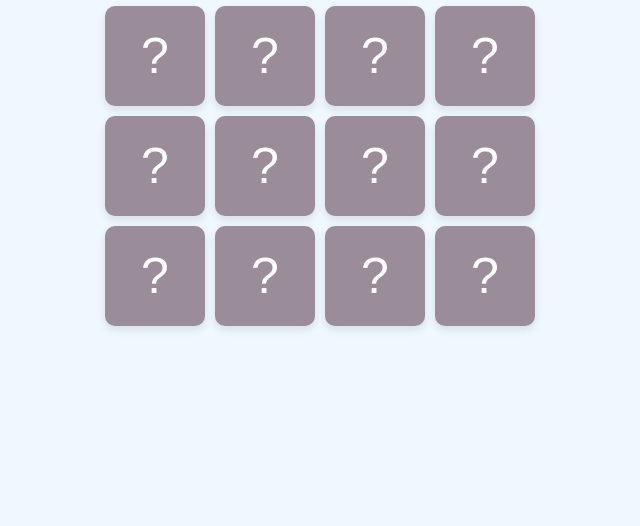
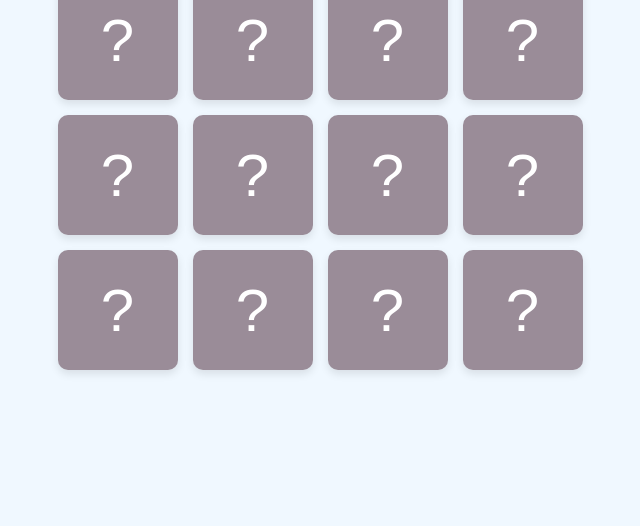
Before and after one commit to professorobama/jogo-da-memoria-sentimentos, a plain HTML site: page index.html in a window 1280 px wide. Shown: the part 274-800 px from the top of the page, without its empty margins (320-960 px from the left). Drawn offline with Linux system fonts and the light colour scheme.

Commit message:
Adiciona Responsividade Mobile ao projeto

```diff
--- a/ccs/style.css
+++ b/css/style.css
@@ -17,15 +17,15 @@ h1 {
 /* Estilos para o tabuleiro do jogo */
 .game-board {
     display: grid; /* Usamos Grid para criar uma grade perfeita */
-    grid-template-columns: repeat(4, 100px); /* 4 colunas de 100px cada */
+    grid-template-columns: repeat(3, 90px); /* MODIFICADO */
     gap: 10px; /* Espaço de 10px entre as cartas */
     perspective: 1000px; /* Efeito de perspectiva 3D para a animação de virar */
 }
 
 /* Estilo base para cada carta */
 .card {
-    width: 100px;
-    height: 100px;
+    width: 90px;
+    height: 90px;
     position: relative; /* Necessário para posicionar a frente e o verso */
     transform-style: preserve-3d; /* Mantém o efeito 3D durante a animação */
     transition: transform 0.6s; /* A animação de virar a carta durará 0.6s */
@@ -47,7 +47,7 @@ h1 {
     display: flex;
     justify-content: center;
     align-items: center;
-    font-size: 24px;
+    font-size: 20px;
     box-shadow: 0 4px 8px rgba(0,0,0,0.1);
 }
 
@@ -55,7 +55,7 @@ h1 {
 .card-back {
     background-color: #9a8c98;
     color: white;
-    font-size: 50px; /* Tamanho do ponto de interrogação */
+    font-size: 40px; /* Tamanho do ponto de interrogação */
 }
 
 /* Frente da carta (o conteúdo, emoji ou palavra) */
@@ -85,3 +85,34 @@ h1 {
 .hidden {
     display: none;
 }
+
+/* Estilos para telas menores (responsivo) */
+/* --- Media Queries para Telas Maiores (Desktop/Tablet) --- */
+@media (min-width: 768px) { /* Aplica esses estilos a partir de 768px de largura */
+    .game-board {
+        grid-template-columns: repeat(4, 120px); /* 4 colunas de 120px para desktop */
+        gap: 15px; /* Mais espaço entre as cartas no desktop */
+    }
+
+    .card {
+        width: 120px; /* Cartas maiores no desktop */
+        height: 120px;
+    }
+
+    .card-face {
+        font-size: 28px; /* Texto/emoji maior no desktop */
+    }
+
+    .card-back {
+        font-size: 60px; /* '?' maior no desktop */
+    }
+
+    h1 {
+        font-size: 2.5em; /* Título um pouco maior em telas grandes */
+    }
+
+    #restart-button {
+        padding: 12px 25px;
+        font-size: 20px;
+    }
+}
--- a/index.html
+++ b/index.html
@@ -4,7 +4,7 @@
     <meta charset="UTF-8">
     <meta name="viewport" content="width=device-width, initial-scale=1.0">
     <title>Jogo da Memória dos Sentimentos</title>
-    <link rel="stylesheet" href="ccs/style.css">
+    <link rel="stylesheet" href="css/style.css">
 </head>
 <body>
 
```
